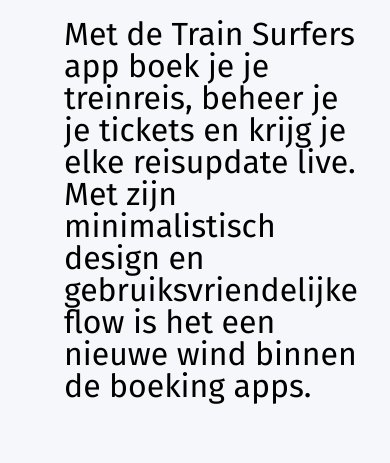
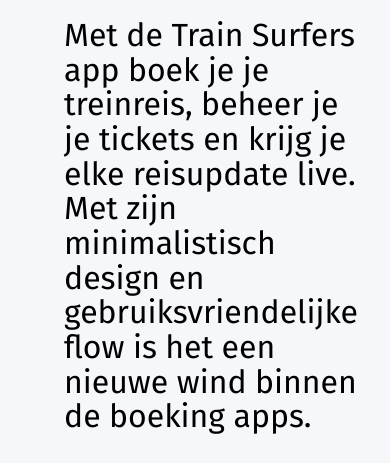
Before and after one commit to Arne-vs/Train-surfers, a plain HTML site: page index.html in a window 390 px wide. Shown: the part 573-1036 px from the top of the page. Drawn offline with nearby package versions, Linux system fonts and the light colour scheme.

```diff
--- a/styles/styles.css
+++ b/styles/styles.css
@@ -366,7 +366,7 @@ section h1 {
 
     p {
         font-size: 24pt;
-        line-height: 24pt;
+        line-height: 26pt;
         font-family: 'Fira Sans', sans-serif;
         font-weight: 400;
         margin-top: 24px;
```
